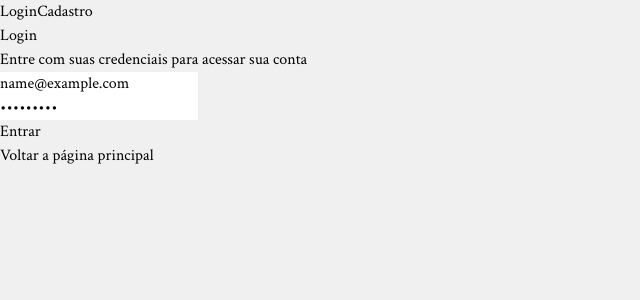
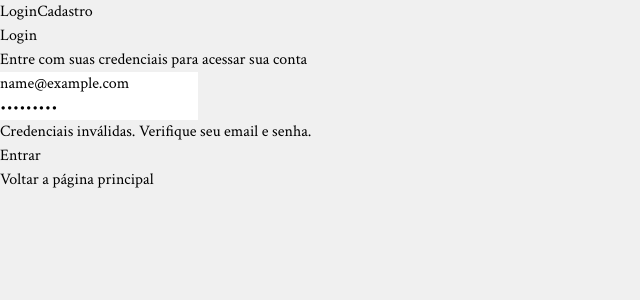
Before and after one commit to RenanppCosta/today-s-truth, a React (Vite) app in the folder frontend/: page /auth in a window 1280 px wide. Both pictures are taken after typing "name@example.com", "Sample123" into the empty fields and a click on the button "Entrar". Shown: the top 300 px of the page, without its empty margins (0-640 px from the left). Built offline with nearby package versions, Linux system fonts and the light colour scheme; no server answers.

Commit message:
feat: added message of login error

```diff
--- a/frontend/src/pages/Authentication/index.jsx
+++ b/frontend/src/pages/Authentication/index.jsx
@@ -10,6 +10,7 @@ import { useNavigate } from "react-router-dom";
 
 export default function Authentication() {
   const [activeTab, setActiveTab] = useState("login");
+  const [loginError, setLoginError] = useState("");
 
   const { register: registerSignUp, handleSubmit: handleSubmitSignUp, formState: { errors: errorSignUp } } = useForm({resolver: zodResolver(signUpSchema)});
   const { register: registerSignIn, handleSubmit: handleSubmitSignIn, formState: { errors: errorSignIn } } = useForm({resolver: zodResolver(signInSchema)});
@@ -22,6 +23,7 @@ export default function Authentication() {
         console.log(response);
     } catch (error) {
         console.log(error);
+        setLoginError("Credenciais inválidas. Verifique seu email e senha.");
     }
   };
 
@@ -87,6 +89,7 @@ export default function Authentication() {
                   />
                   { errorSignIn.password && <span className="text-red-500 mt-2 text-sm font-bold">{errorSignIn.password.message} </span>}
                 </div>
+                {loginError &&  <div className="text-red-500 text-sm font-bold">{loginError}</div>}
                 <button type="submit" className="w-full bg-gray-900 text-white py-2 px-4 rounded-md hover:bg-gray-800 transition-colors">
                   Entrar
                 </button>
```
